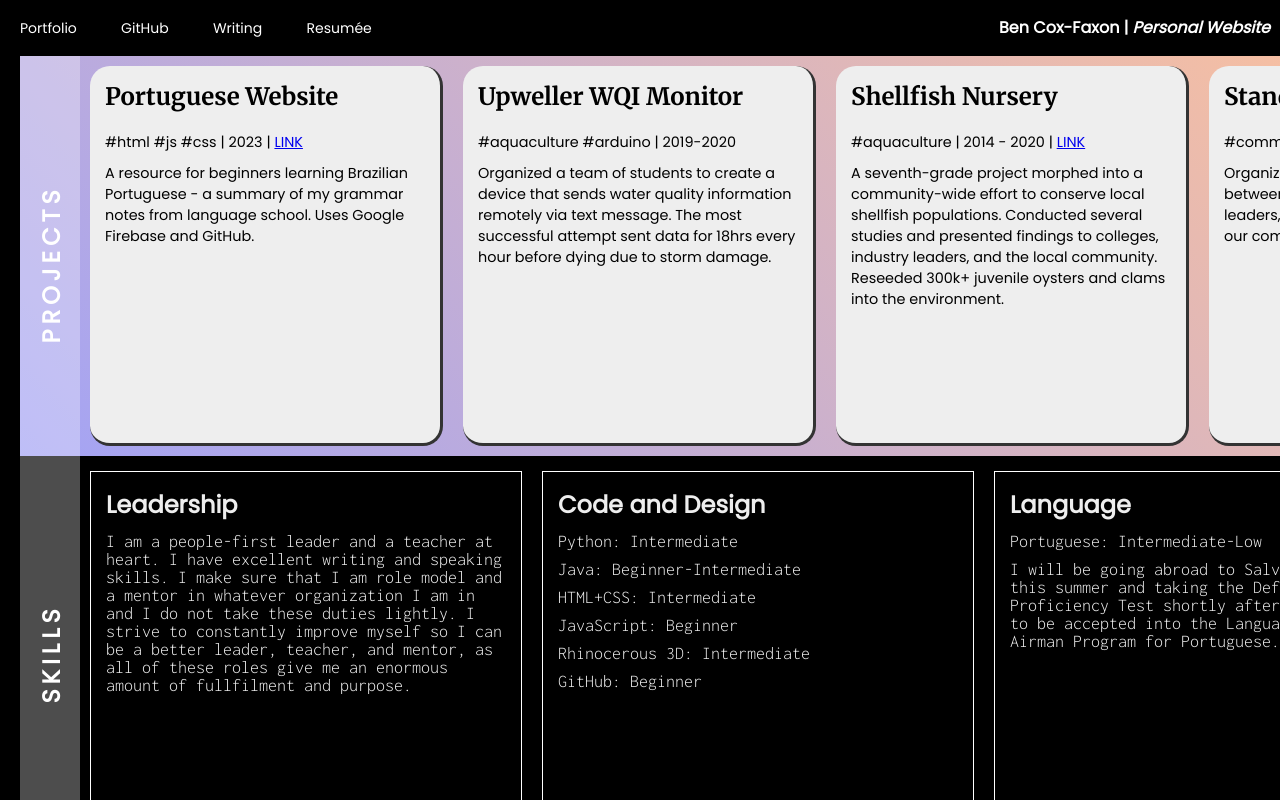
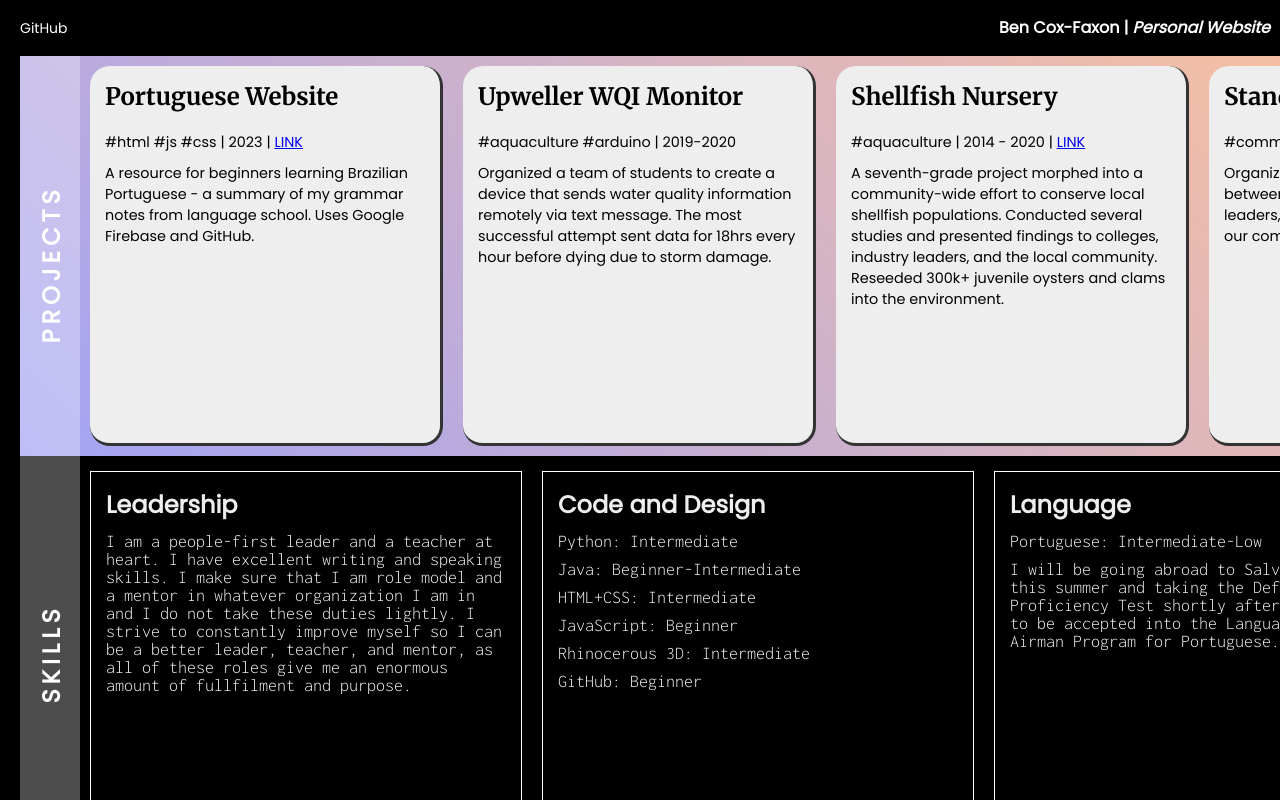
Before and after one commit to bencoxfaxon/personal-site, a plain HTML site: page index.html in a window 1280 px wide. Shown: the top 800 px of the page. Drawn offline with Linux system fonts and the light colour scheme.

Commit message:
Adjusting header

```diff
--- a/index.html
+++ b/index.html
@@ -19,10 +19,7 @@
   </head>
   <body>
     <nav>
-      <a href="#">Portfolio</a>
-      <a href="#">GitHub</a>
-      <a href="#">Writing</a>
-      <a href="#">Resumée</a>
+      <a href="https://github.com/bencoxfaxon">GitHub</a>
       <h2>Ben Cox-Faxon | <em>Personal Website</em></h2>
     </nav>
     <section class="project">
```
